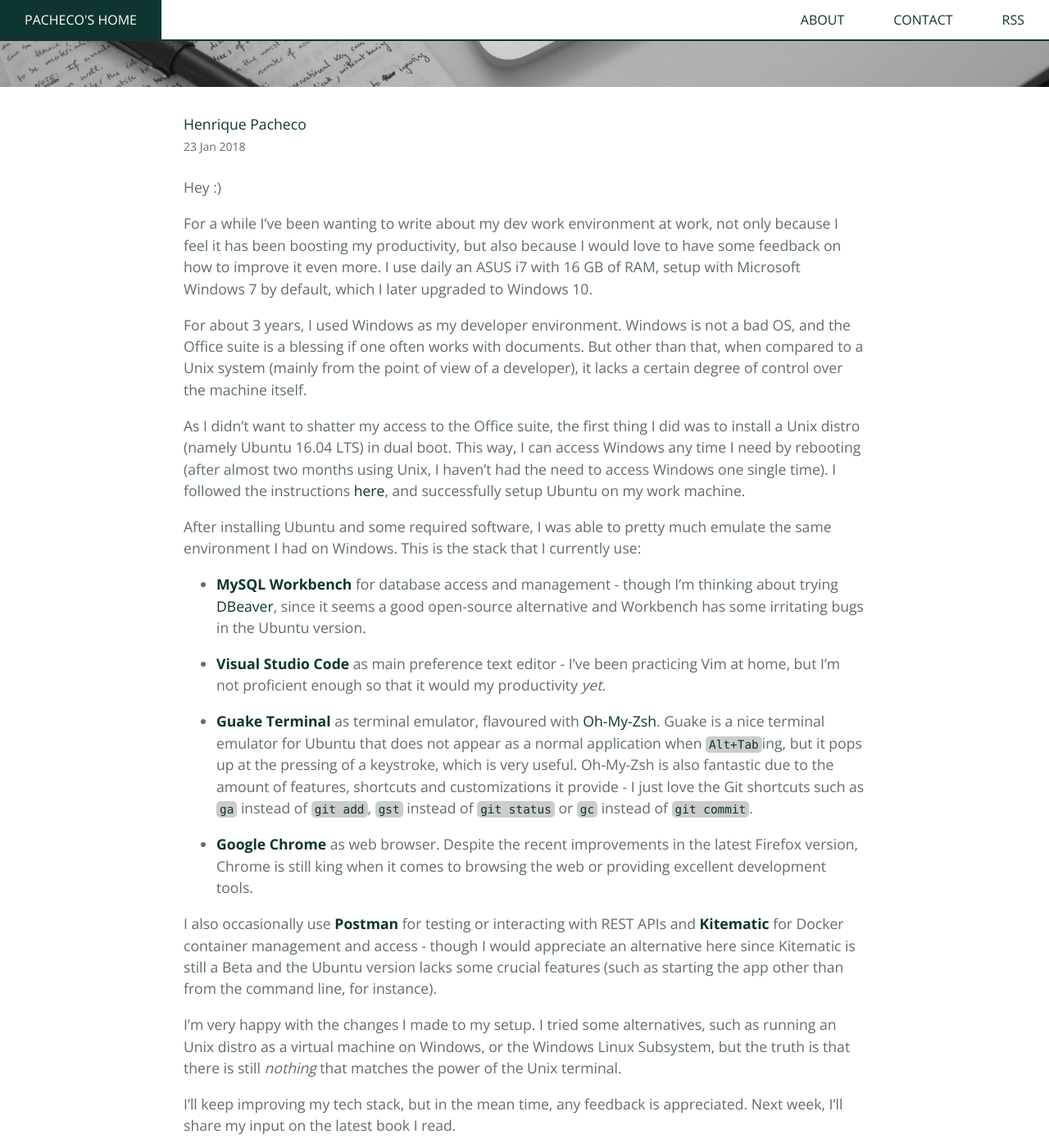
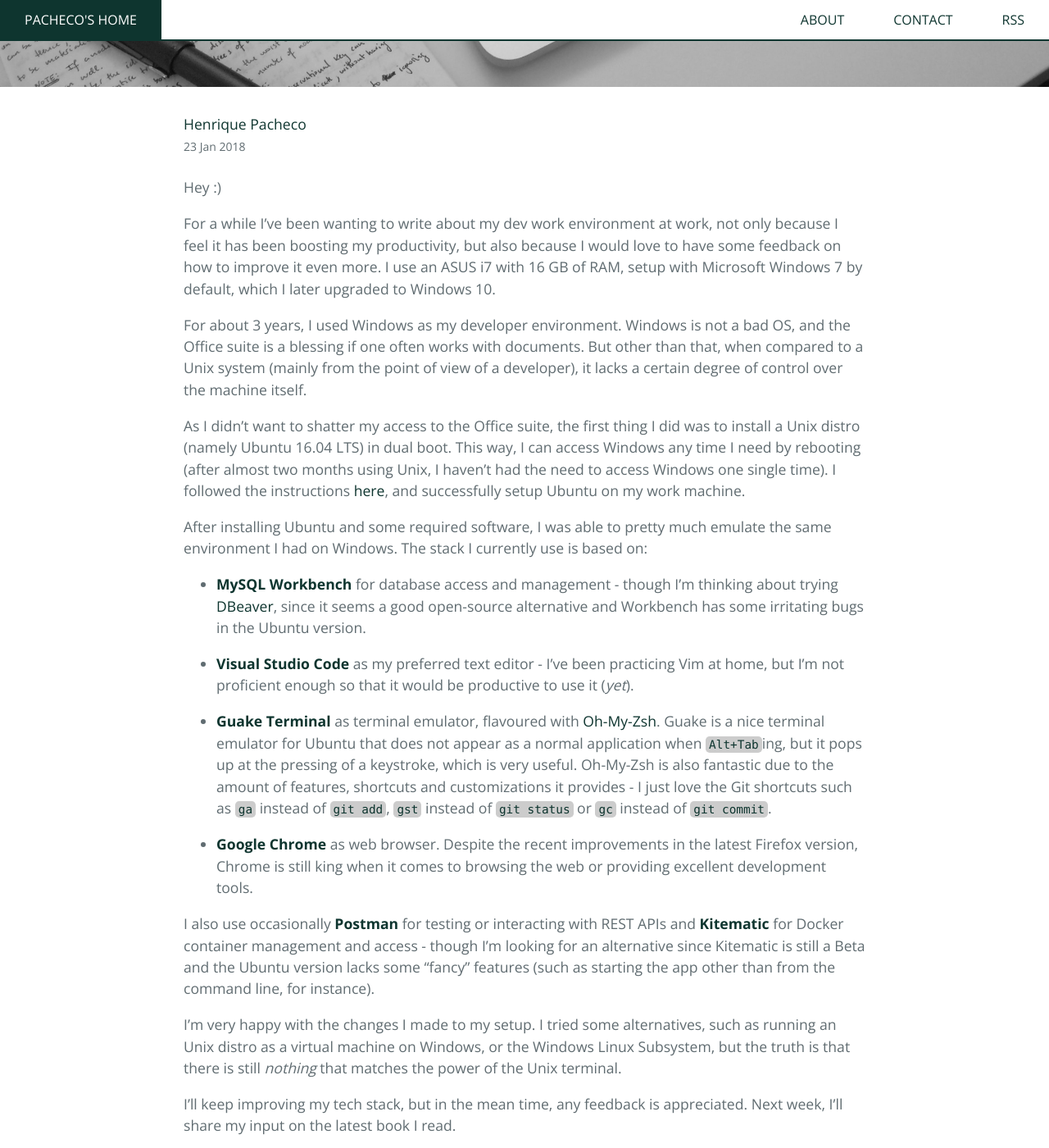
Before and after one commit to ikas/ikas.github.io, a Jekyll site: the page built from _posts/2018-01-23-my-dev-work-environment.markdown, in a window 1280 px wide and 1400 px high, scrolled down 346 px. Shown: the whole window at 82% size. Built offline with Jekyll 4.4.1, drawn with Linux system fonts in a browser that asks for light colours.

Commit message:
Final touches in the dev environment post

```diff
--- a/_posts/2018-01-23-my-dev-work-environment.markdown
+++ b/_posts/2018-01-23-my-dev-work-environment.markdown
@@ -8,23 +8,23 @@ short_description: "The power of a Unix terminal is still unreachable!"
 
 Hey :)
 
-For a while I've been wanting to write about my dev work environment at work, not only because I feel it has been boosting my productivity, but also because I would love to have some feedback on how to improve it even more. I use daily an ASUS i7 with 16 GB of RAM, setup with Microsoft Windows 7 by default, which I later upgraded to Windows 10.
+For a while I've been wanting to write about my dev work environment at work, not only because I feel it has been boosting my productivity, but also because I would love to have some feedback on how to improve it even more. I use an ASUS i7 with 16 GB of RAM, setup with Microsoft Windows 7 by default, which I later upgraded to Windows 10.
 
 For about 3 years, I used Windows as my developer environment. Windows is not a bad OS, and the Office suite is a blessing if one often works with documents. But other than that, when compared to a Unix system (mainly from the point of view of a developer), it lacks a certain degree of control over the machine itself.
 
 As I didn't want to shatter my access to the Office suite, the first thing I did was to install a Unix distro (namely Ubuntu 16.04 LTS) in dual boot. This way, I can access Windows any time I need by rebooting (after almost two months using Unix, I haven't had the need to access Windows one single time). I followed the instructions [here][dual-boot-link], and successfully setup Ubuntu on my work machine.
 
-After installing Ubuntu and some required software, I was able to pretty much emulate the same environment I had on Windows. This is the stack that I currently use:
+After installing Ubuntu and some required software, I was able to pretty much emulate the same environment I had on Windows. The stack I currently use is based on:
 * **[MySQL Workbench][workbench-link]** for database access and management - though I'm thinking about trying [DBeaver][dbeaver-link], since it seems a good open-source alternative and Workbench has some irritating bugs in the Ubuntu version.
 
-* **[Visual Studio Code][vscode-link]** as main preference text editor - I've been practicing Vim at home, but I'm not proficient enough so that it would my productivity _yet_.
+* **[Visual Studio Code][vscode-link]** as my preferred text editor - I've been practicing Vim at home, but I'm not proficient enough so that it would be productive to use it (_yet_).
 
 * **[Guake Terminal][guake-link]** as terminal emulator, flavoured with [Oh-My-Zsh][ohmyzsh-link]. Guake is a nice terminal emulator for Ubuntu that does not appear as a normal application when `Alt+Tab`ing, but it pops up at the pressing of a keystroke, which is very useful.
-Oh-My-Zsh is also fantastic due to the amount of features, shortcuts and customizations it provide - I just love the Git shortcuts such as `ga` instead of `git add`, `gst` instead of `git status` or `gc` instead of `git commit`.
+Oh-My-Zsh is also fantastic due to the amount of features, shortcuts and customizations it provides - I just love the Git shortcuts such as `ga` instead of `git add`, `gst` instead of `git status` or `gc` instead of `git commit`.
 
 * **[Google Chrome][chrome-link]** as web browser. Despite the recent improvements in the latest Firefox version, Chrome is still king when it comes to browsing the web or providing excellent development tools.
 
-I also occasionally use **[Postman][postman-link]** for testing or interacting with REST APIs and **[Kitematic][kitematic-link]** for Docker container management and access - though I would appreciate an alternative here since Kitematic is still a Beta and the Ubuntu version lacks some crucial features (such as starting the app other than from the command line, for instance).
+I also use occasionally **[Postman][postman-link]** for testing or interacting with REST APIs and **[Kitematic][kitematic-link]** for Docker container management and access - though I'm looking for an alternative since Kitematic is still a Beta and the Ubuntu version lacks some "fancy" features (such as starting the app other than from the command line, for instance).
 
 I'm very happy with the changes I made to my setup. I tried some alternatives, such as running an Unix distro as a virtual machine on Windows, or the Windows Linux Subsystem, but the truth is that there is still _nothing_ that matches the power of the Unix terminal.
 
```
